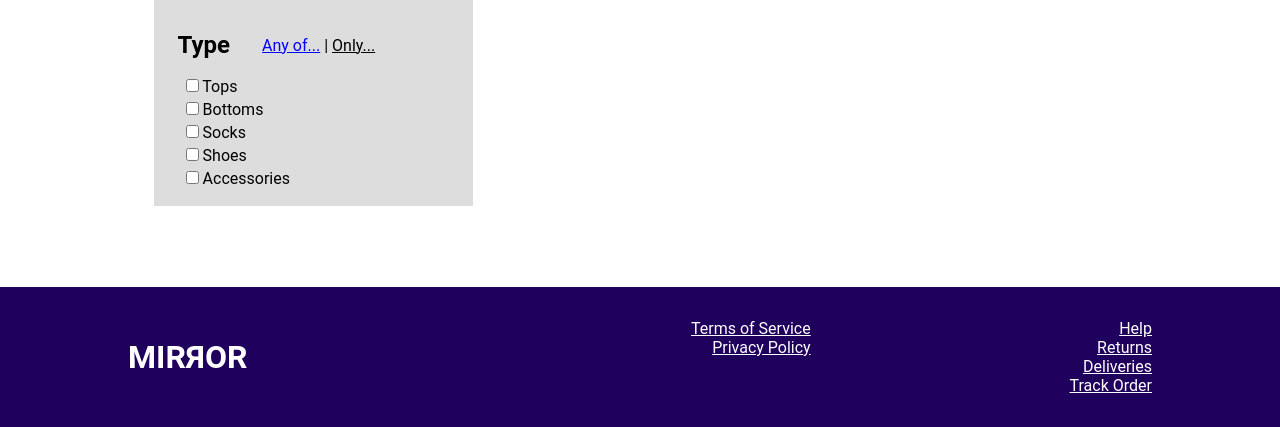
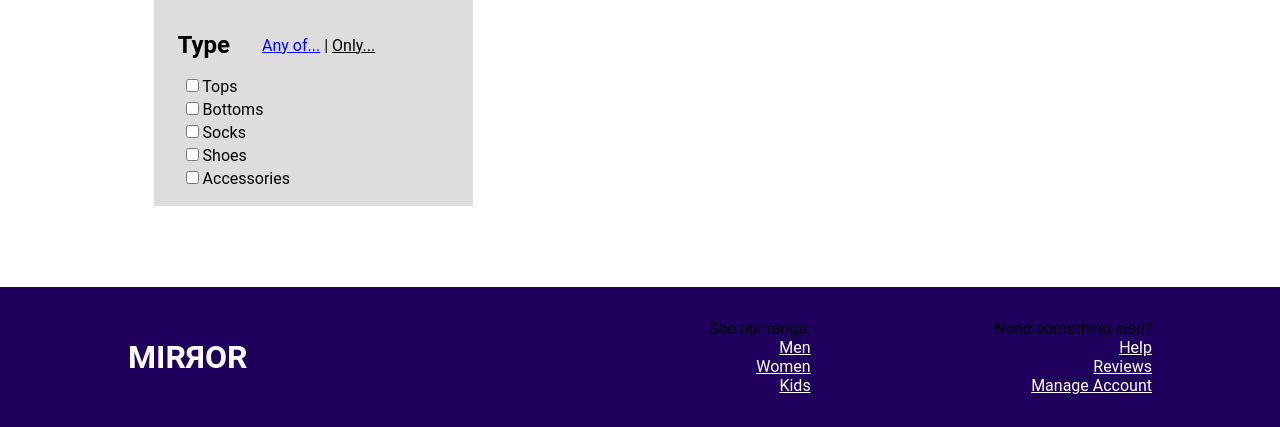
Before and after one commit to MIRROR-Team18/mirror, a PHP site: page /products/index.php in a window 1280 px wide. Shown: the part 373-800 px from the top of the page. Run offline with PHP 8.4, Linux system fonts and the light colour scheme; data that the repository does not hold is empty.

Commit message:
Added hyperlinks to footer

```diff
--- a/_components/footer.php
+++ b/_components/footer.php
@@ -3,15 +3,15 @@
         <h1>MIRЯOR</h1>
     </div>
     <div class="col">
-        <a href="">Terms of Service</a>
-        <a href="">Privacy Policy</a>
+        <p>See our range:</p>
+        <a href="/products/">Men</a>
+        <a href="/products/">Women</a>
+        <a href="/products/">Kids</a>
     </div>
     <div class="col">
-        <a href="">Help</a>
-        <a href="">Returns</a>
-        <a href="">Deliveries</a>
-        <a href="">Track Order</a>
+        <p>Need something else?</p>
+        <a href="/contact.php">Help</a>
+        <a href="/reviews.php">Reviews</a>
+        <a href="/account/manage.php">Manage Account</a>
     </div>
 </footer>
-
-<?php
```
